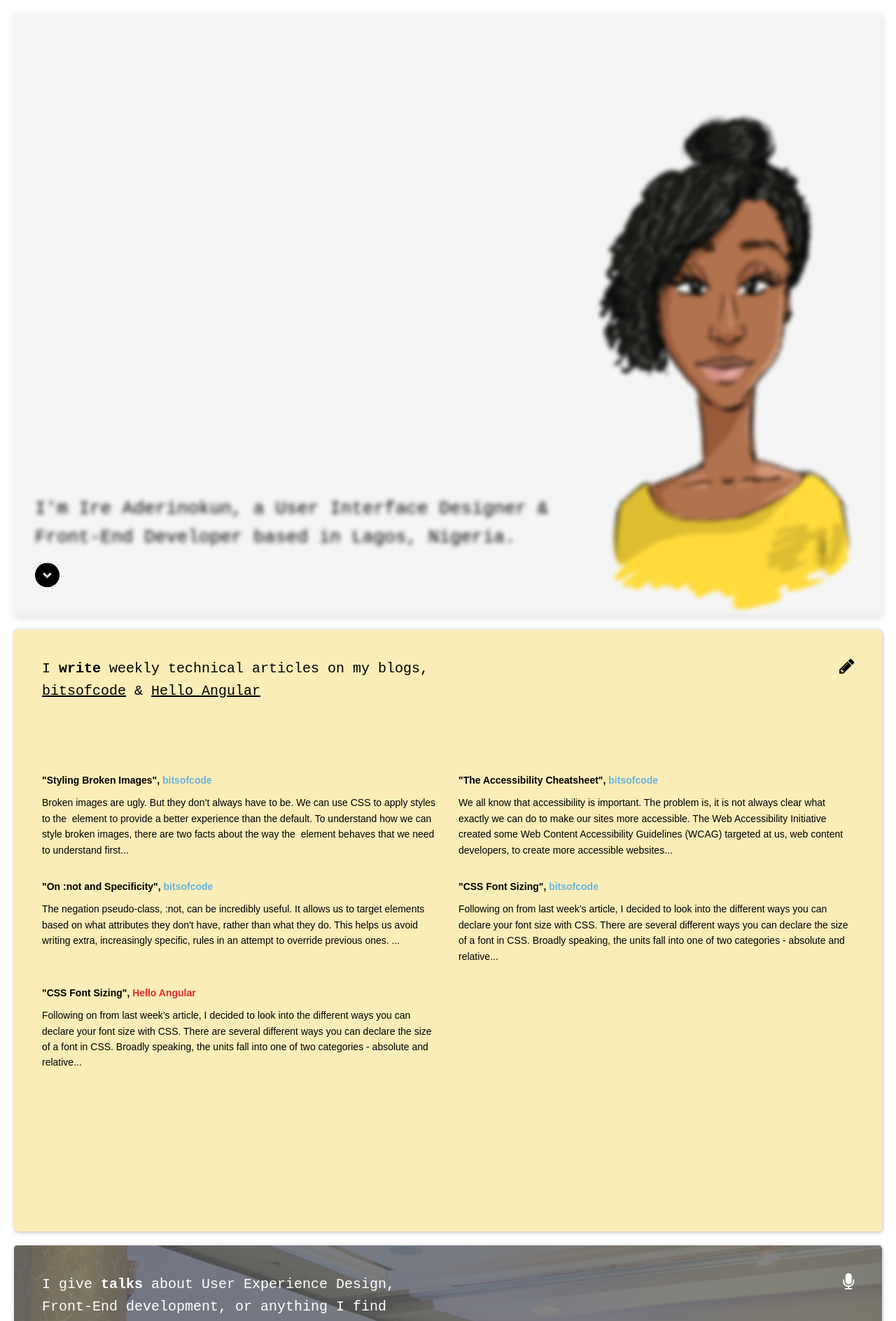
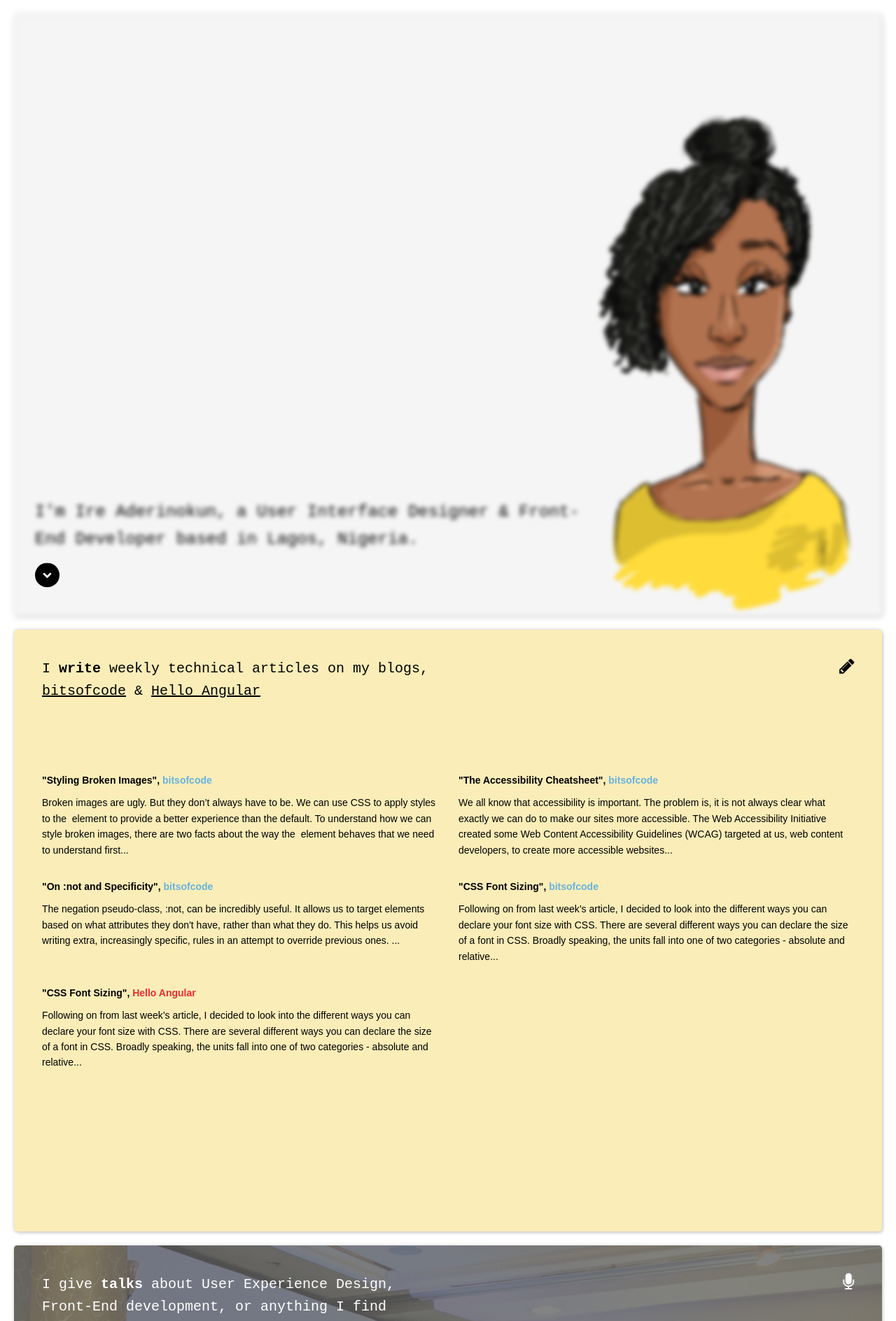
Before and after one commit to ireade/ireaderinokun.com, a Jekyll site: the page built from index.html, in a window 1280 px wide. Shown: the top 1888 px of the page at 70% size. Built offline with Jekyll 4.4.1, drawn with Linux system fonts in a browser that asks for light colours; nearby versions of some CDN libraries.

Commit message:
transition stuff

```diff
--- a/_sass/_modules.scss
+++ b/_sass/_modules.scss
@@ -46,7 +46,7 @@
 }
 
 .excerpt.inactive {
-  opacity: 0.4;
+  opacity: 0.3;
 }
 
 .excerpt.active {
--- a/_sass/_page-home.scss
+++ b/_sass/_page-home.scss
@@ -27,6 +27,6 @@
   margin-bottom: 20px;
 
   @media screen and (min-width: $screen-med) {
-    font-size: 2.6rem;
+    font-size: 2.4rem;
   }
 }
--- a/_sass/_site.scss
+++ b/_sass/_site.scss
@@ -14,7 +14,7 @@
     transform: translateY(0);
   }
   40% {
-    transform: translateY(-30px);
+    transform: translateY(-20px);
   }
   60% {
     transform: translateY(-15px);
```
